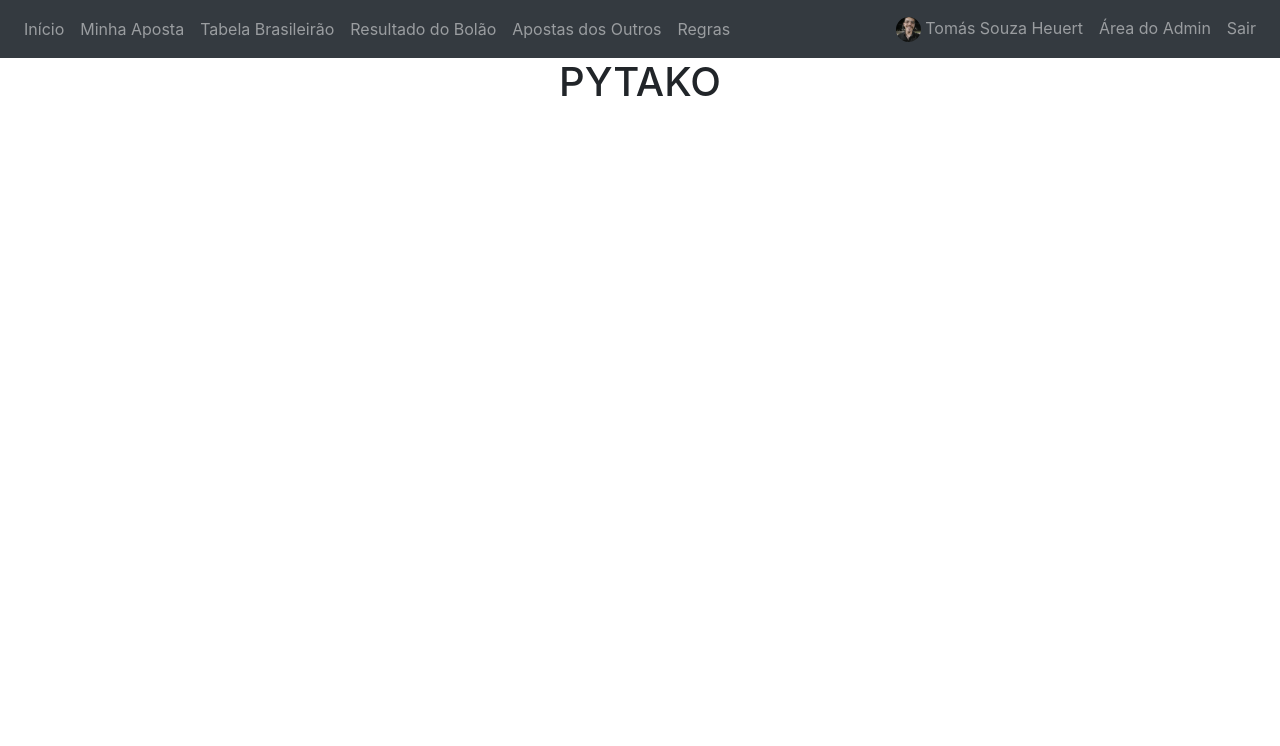
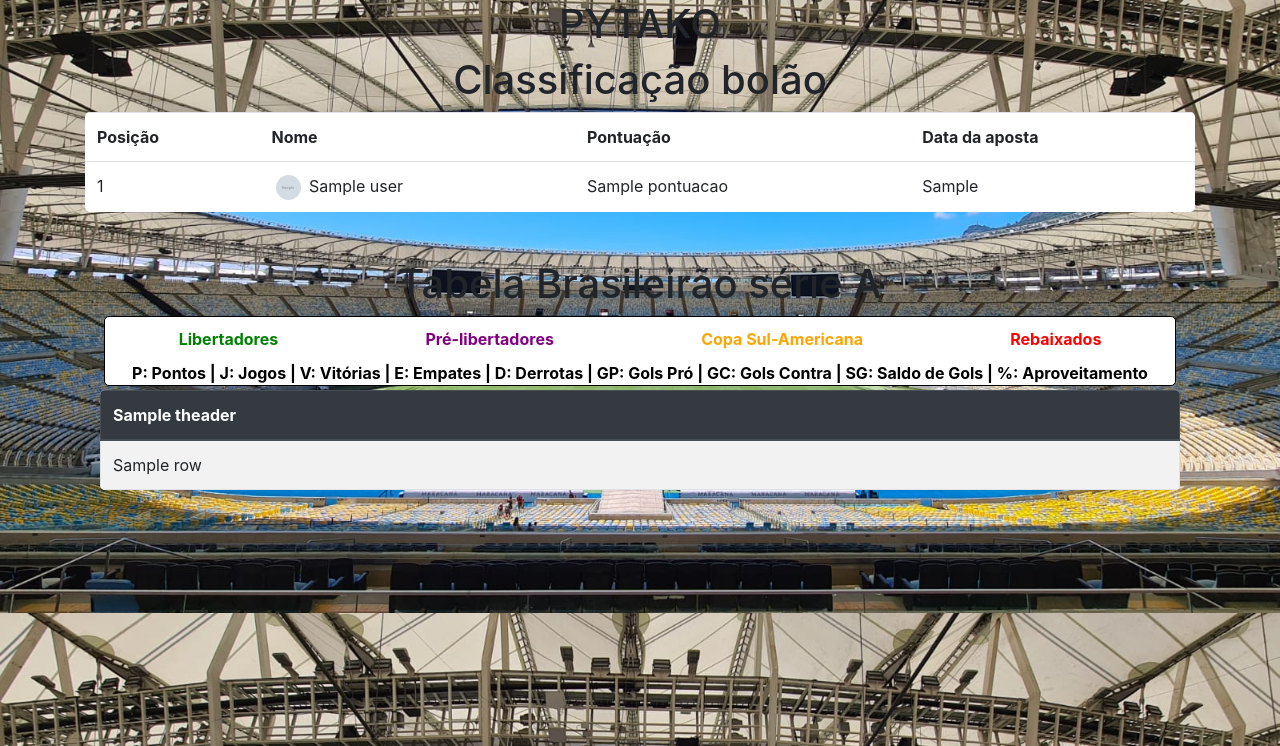
Before and after one commit to ValterPradoJr/PYTAKO, a Flask app: template website/templates/home.html in a window 1280 px wide. Shown: the top 746 px of the page. Run offline with Flask 3, Linux system fonts and the light colour scheme; tables that the repository leaves empty hold one stand-in row (values such as "Sample post"); the template is opened without the code that fills it: values that come from a table or form of the project are taken from there, most other values are stand-ins (such as "Sample title", 1, 10 or a date in 2020); grey boxes marked "Sample" are stand-in pictures; some libraries are stand-ins or nearby versions.

Commit message:
Alterado pagina home vw

```diff
--- a/website/templates/home.html
+++ b/website/templates/home.html
@@ -1,21 +1,121 @@
-{% extends "base.html" %} {% block title %}Home{% endblock %} {% block content
-%}
+{% extends "base.html" %}
+{% block title %}Home{% endblock %}
+{% block content %}
+<style>
+  body {
+      background-image: url('/static/imagens/maraca.jpeg'); /* Imagem de fundo */
+      background-size: cover; /* Cobrir toda a área do elemento pai */
+      background-position: center; /* Centralizar a imagem */
+  }
+  .table {
+      background-color: #ffffff; /* Plano de fundo da tabela */
+      border-radius: 5px; /* Cantos arredondados da tabela */
+      overflow: hidden; /* Para evitar que a borda redonda se estenda além da tabela */
+  }
+  .table th,
+  .table td {
+      border-radius: 5; /* Remover cantos arredondados dos elementos da tabela */
+  }
+  .table-responsive-md {
+    padding: 10px;
+  }
+  .legendas {
+      display: flex;
+      justify-content: space-around;
+      font-weight: bold; /* Negrito */
+  }
+  .legendas2 {
+      display: flex;
+      justify-content: space-around;
+      color:#000000;
+      font-weight: bold; /* Negrito */
+  }
+  .legendas div {
+      padding: 10px;
+      border-radius: 8px;
+  }
+  .legendas-tabela {
+      background-color: rgba(255, 255, 255); /* Adiciona um fundo branco transparente ao formulário */
+      border-radius: 5px;
+      border: 1px solid black;
+  }
+  .libertadores { color: green; }
+  .pre-libertadores { color: purple; }
+  .sul-americana { color: orange; }
+  .rebaixados { color: red; }
+  </style>
 <h1 align="center">PYTAKO</h1>
-<!-- <ul class="list-group list-group-flush" id="notes">
-  {% for note in user.notes %}
-  <li class="list-group-item">
-    {{ note.data }}
-    <button type="button" class="close" onClick="deleteNote('{{ note.id }}')">
-      <span aria-hidden="true">&times;</span>
-    </button>
-  </li>
-  {% endfor %}
-</ul>
-<form method="POST">
-  <textarea name="note" id="note" class="form-control"></textarea>
-  <br />
-  <div align="center">
-    <button type="submit" class="btn btn-primary">Add Note</button>
+<!--Resultado bolão inicio-->
+<h1 class="text-center">Classificação bolão</h1>
+<table class="table table-responsive-md">
+    <tr>
+        <th>Posição</th>
+        <th>Nome</th>
+        <th>Pontuação</th>
+        <th>Data da aposta</th>
+    </tr>
+    {% for resultado in resultados %}
+    <tr>
+        <td>{{loop.index}}</td>
+        <td><img src="{{resultado.user.foto_perfil}}" class="rounded-circle mx-1 my-auto" width="25" height="25" style="object-fit: cover; min-width: 25px; min-height: 25px;"/>
+        {{resultado.user.nome_completo}}</td>
+        <td>{{resultado.pontuacao}}</td>
+        <td>{{resultado.data_confirmacao}}</td>
+    </tr>
+    {% endfor %}
+</table>
+<!--Resultado bolão fim
+-------------------------->
+<!--Tabela brasileirão inicio-->
+<div class="container mt-5">
+  <h1 class="text-center">Tabela Brasileirão série A</h1>
+  <div class="legendas-tabela m-1">
+      <div class="legendas">
+          <div class="libertadores">Libertadores</div>
+          <div class="pre-libertadores">Pré-libertadores</div>
+          <div class="sul-americana">Copa Sul-Americana</div>
+          <div class="rebaixados">Rebaixados</div>
+      </div>
+      <div class="legendas2">
+          <a>
+          P: Pontos |
+          J: Jogos |
+          V: Vitórias |
+          E: Empates |
+          D: Derrotas |
+          GP: Gols Pró |
+          GC: Gols Contra |
+          SG: Saldo de Gols |
+          %: Aproveitamento</a>
+      </div>
   </div>
-</form> -->
+  <div class="table-responsive">
+      <table class="table table-bordered table-striped">
+          <thead class="thead-dark">
+              <tr>
+                  {% for th in theaders %}
+                      <th scope="col">{{th}}</th>
+                  {% endfor %}
+              </tr>
+          </thead>
+          <tbody>
+              {% for row in tdata %}
+                  <tr>
+                      {% for td in row %}
+                          {% if loop.index == 2 %}
+                              <td><img src="{{td}}" width="25" height="25" style="object-fit: cover;" alt="Brasão do Time"></td>
+                          {% else %}
+                              <td>{{td}}</td>
+                          {% endif %}
+                      {% endfor %}
+                  </tr>
+              {% endfor %}
+          </tbody>
+      </table>
+  </div>
+</div>
+<!--Tabela brasileirão fim-->
 {% endblock %}
+{% block javascript %}
+
+{% endblock %}
```
Also changed, not shown: website/views.py (+48 -10 lines), instance/database.db.
